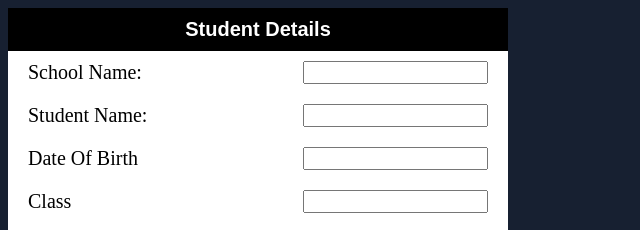
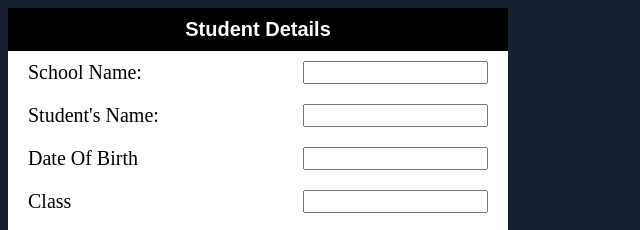
Before and after one commit to suhail5577/project-3, a plain HTML site: page Home Page.html in a window 1280 px wide. Shown: the top 230 px of the page, 0-640 px from the left. Drawn offline with Linux system fonts and the light colour scheme.

Commit message:
added 's

```diff
--- a/Home Page.html
+++ b/Home Page.html
@@ -17,7 +17,7 @@
 				</div>
 
 				<div class="fields">
-					<label for="studentName">Student Name:</label>
+					<label for="studentName">Student's Name:</label>
 					<input id="studentName" />
 				</div>
 
```
